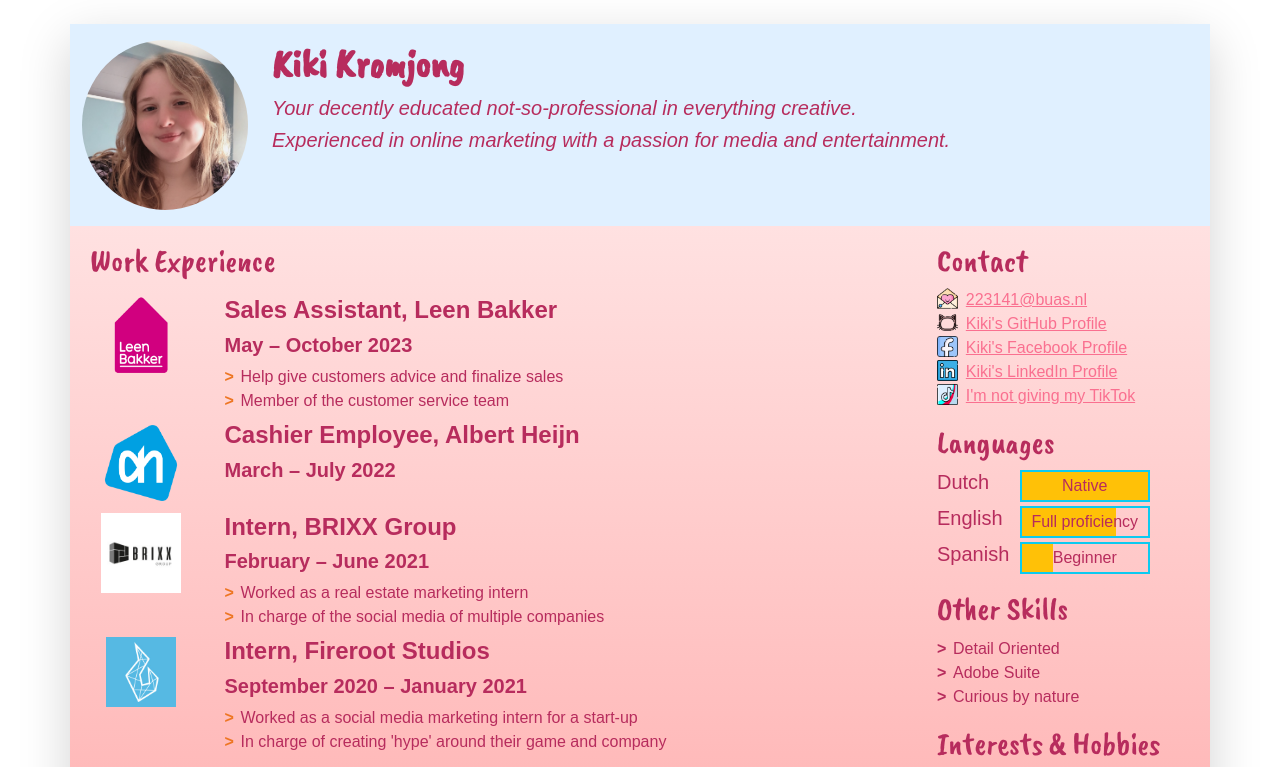
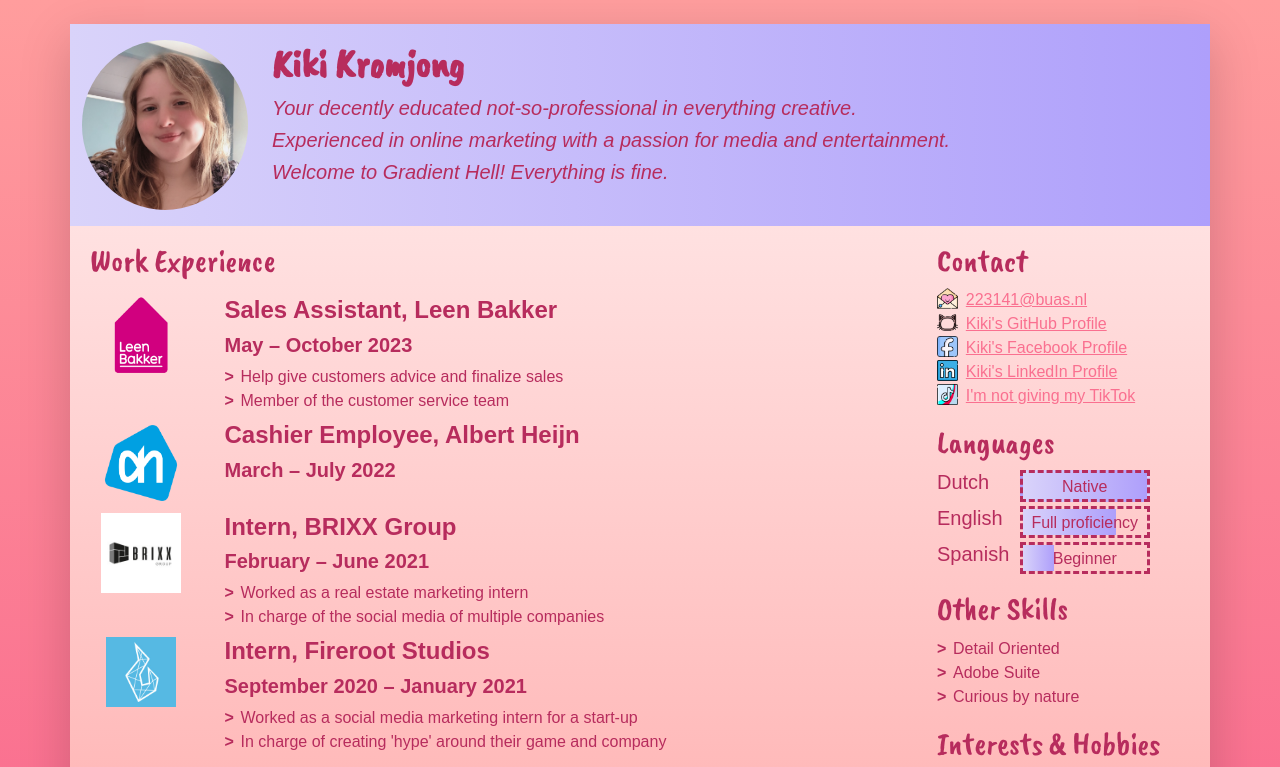
Before and after one commit to oneiiri/PRJ4-Production-CV, a plain HTML site: page index.html in a window 1280 px wide. Shown: the top 767 px of the page. Drawn offline with nearby package versions, Linux system fonts and the light colour scheme; a web font is replaced by a local one.

Commit message:
GMLHU (Girl My Laptop is Heating Up)
this is only for a pass/fail and yet im trying too hard. i need to be less me more normal

```diff
--- a/css/styles.css
+++ b/css/styles.css
@@ -3,11 +3,19 @@
 /* Import declaration to use Google Fonts - check https://fonts.google.com/ for details */
 @import url('https://fonts.googleapis.com/css2?family=Lato:ital,wght@0,400;0,700;1,400;1,700&display=swap');
 
+html {
+	height: 100%;
+}
+
 /* Styles for the body */
 
 body {
 	color: #b72c5d;
-	background-color: #f8f8fc;
+	background: repeating-linear-gradient(#ff9d9d, #fa7090);
+	height: 100%;
+    margin: 0;
+    background-repeat: no-repeat;
+    background-attachment: fixed;
 }
 
 /* Styles for custom classes in the document. (There are more, try to find them out!) */
@@ -35,7 +43,7 @@ body {
 }
 
 .biography-details li::before {
-	color: #EE7623;
+	color: #b72c5d;
 }
 
 .biography-details li, .skill-list li {
@@ -50,6 +58,8 @@ body {
 	padding-right: 0.5em; padding-bottom: 0.2em;
 }
 
+/* This is where I went kind of nuts, sorry*/
+
 .language-box {
 	padding-left: -3em;
 	margin-left: -3em;
@@ -61,15 +71,21 @@ padding-bottom: 0.25em;
 }
 
 .background-color1 {
-background: linear-gradient(#ffe1e1, #ff9d9d);
+	background: linear-gradient(#ffe1e1, #ff9d9d);
 }
 
 .background-color2 {
-	background:linear-gradient(#eda5e8, #bf8af0)
+	background-image: linear-gradient(to right, #d9d3fa , #ae9ffb);
+}
+
+.bordercolor {
+	border: 3px solid transparent;
+	border-style: dashed;
+	border-color: #b72c5d;
 }
 
 .background-image {
- background: url("images/background/background-cv.jpg");
+ background-image: url("images/background/background-cv.jpg") repeat fixed center;
 }
 
 a:link {
--- a/index.html
+++ b/index.html
@@ -45,7 +45,7 @@
         <header> is a semantic element: it works exactly like <div>, but it gives information about the role of the code below.
         The "row" class is used for the Bootstrap grid.
       -->
-      <header class="row resume-header justify-content-center">
+      <header class="row resume-header justify-content-center background-color2">
         <!--
           A container to wrap around the portrait and align it. We use Bootstrap grid columns.
           This constrains the portrait to columns of decreasing sizes
@@ -64,6 +64,7 @@
           <h1 class="fw-bolder caveat-brush-regular">Kiki Kromjong</h1>
           <h5 class="fst-italic tagline anek-devanagari-bodytext">Your decently educated not-so-professional in everything creative.</h5>
           <h5 class="fst-italic tagline anek-devanagari-bodytext">Experienced in online marketing with a passion for media and entertainment.</h5>
+          <h5 class="fst-italic tagline anek-devanagari-bodytext stri">Welcome to Gradient Hell! Everything is fine.</h5>
         </div>
       </header>
 
@@ -265,27 +266,27 @@
             <h2 class="caveat-brush-regular">Languages</h2>
             <!-- Each item in the list is a language. Modify, add or remove depending on what you speak -->
             <ul class="language-list list-unstyled anek-devanagari-bodytext">
-              <li class="language-item d-flex mb-1">
+              <li class="language-item d-flex mb-1 ">
                 <h5 class="language-name w-50">Dutch</h5>
-                <div class="language-level language-box w-50 border border-info border-2 position-relative">
+                <div class="background-color2 language-level language-box w-50 bordercolor position-relative">
                   <!-- The div below is a progress bar. Choose between w-25, w-50, w-75 and w-100 to show your level of fluency -->
-                  <div class="language-progress position-absolute bg-warning h-100 w-100"></div>
+                  <div class="language-progress position-absolute background-color2 h-100 w-100"></div>
                   <h6 class="position-absolute w-100 text-center top-0 py-1">Native</h6>
                 </div>
               </li>
               <li class="language-item d-flex mb-1">
                 <h5 class="language-name w-50">English</h5>
-                <div class="language-level language-box w-50 border border-info border-2 position-relative">
+                <div class="language-level language-box w-50 bordercolor position-relative">
                   <!-- The div below is a progress bar. Choose between w-25, w-50, w-75 and w-100 to show your level of fluency -->
-                  <div class="language-progress position-absolute bg-warning h-100 w-75"></div>
+                  <div class="language-progress position-absolute background-color2 h-100 w-75"></div>
                   <h6 class="position-absolute w-100 text-center top-0 py-1">Full proficiency</h6>
                 </div>
               </li>
               <li class="language-item d-flex mb-1">
                 <h5 class="language-name w-50">Spanish</h5>
-                <div class="language-level language-box w-50 border border-info border-2 position-relative">
+                <div class="language-level language-box w-50 bordercolor position-relative">
                   <!-- The div below is a progress bar. Choose between w-25, w-50, w-75 and w-100 to show your level of fluency -->
-                  <div class="language-progress position-absolute bg-warning h-100 w-25"></div>
+                  <div class="language-progress position-absolute background-color2 h-100 w-25"></div>
                   <h6 class="position-absolute w-100 text-center top-0 py-1">Beginner</h6>
                 </div>
               </li>
```
Also changed, not shown: 2 other files.
